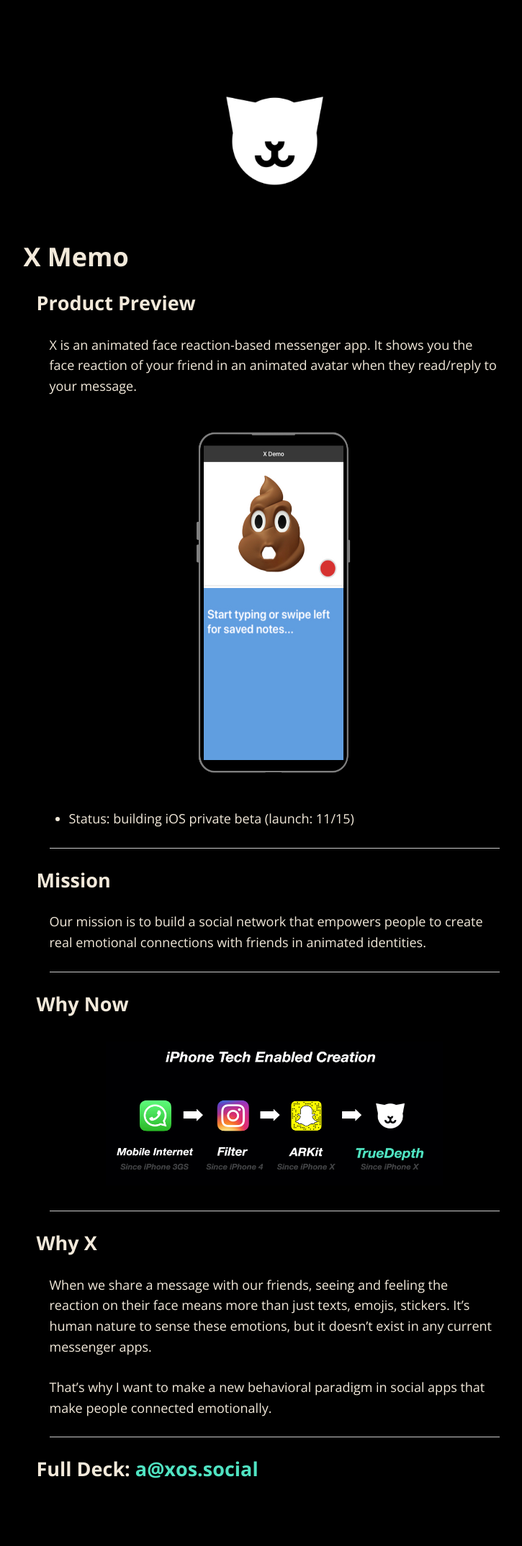
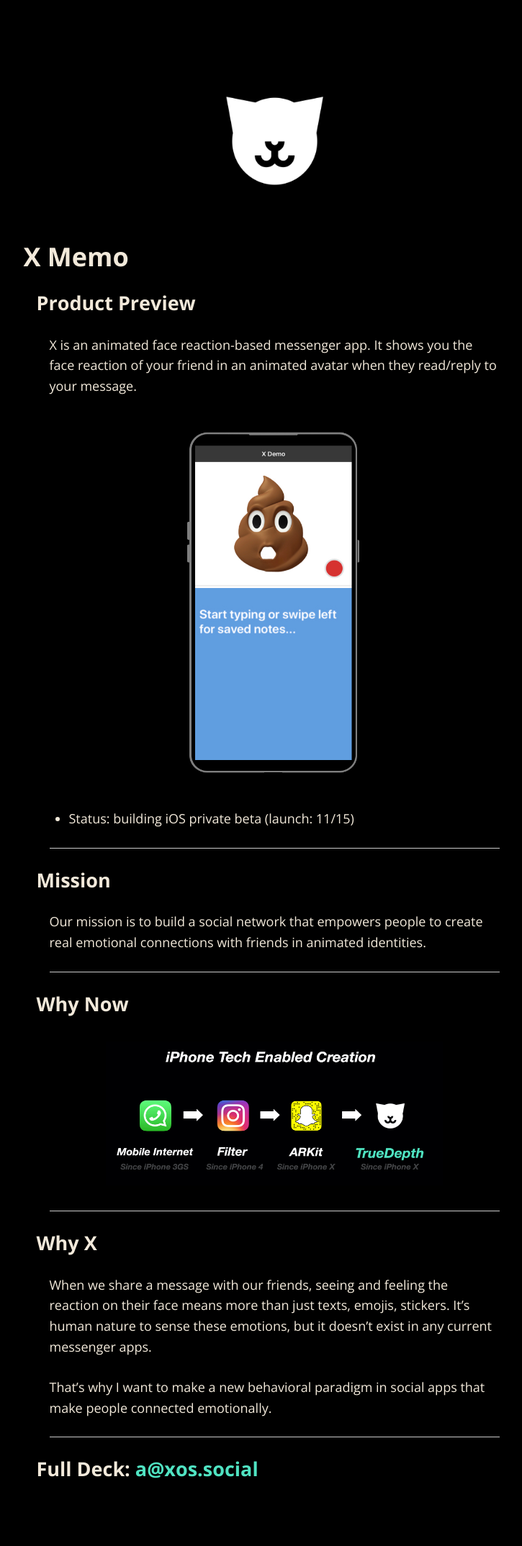
Before and after one commit to tarsmachine/tarsmachine.github.io, a Jekyll site: the page built from index.md, in a window 1280 px wide. Shown: the whole page at 72% size, without its empty margins (259-984 px from the left). Built offline with Jekyll 4.4.1, drawn with Linux system fonts in a browser that asks for light colours; nearby versions of some CDN libraries.

Commit message:
Update X

```diff
--- a/index.md
+++ b/index.md
@@ -13,7 +13,7 @@
 X is an animated face reaction-based messenger app. It shows you the face reaction of your friend in an animated avatar when they read/reply to your message.
 
 
-<img src="images/demo3.png" alt="sample image" width="250" height="500">
+<img src="images/demo3.png" alt="sample image" width="280" height="500">
 
 - Status: building iOS private beta (launch: 11/15)
 
```
